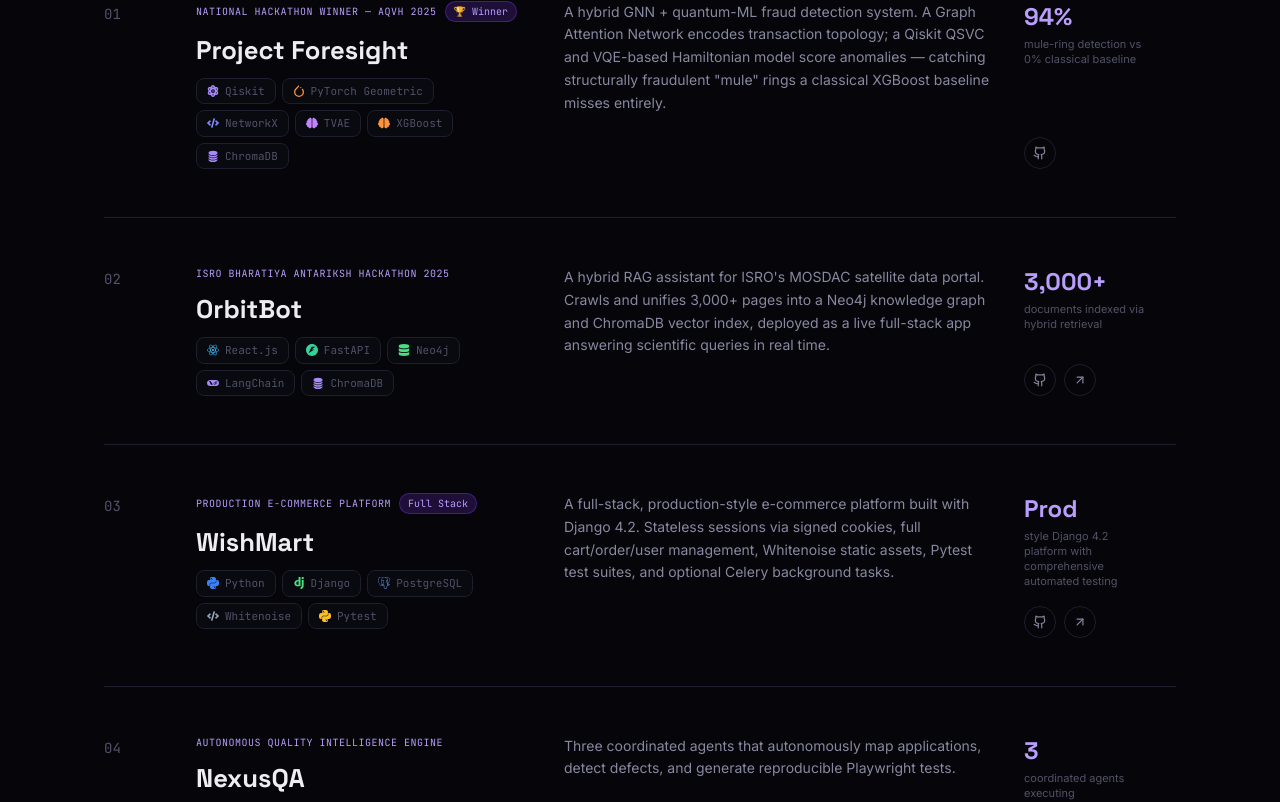
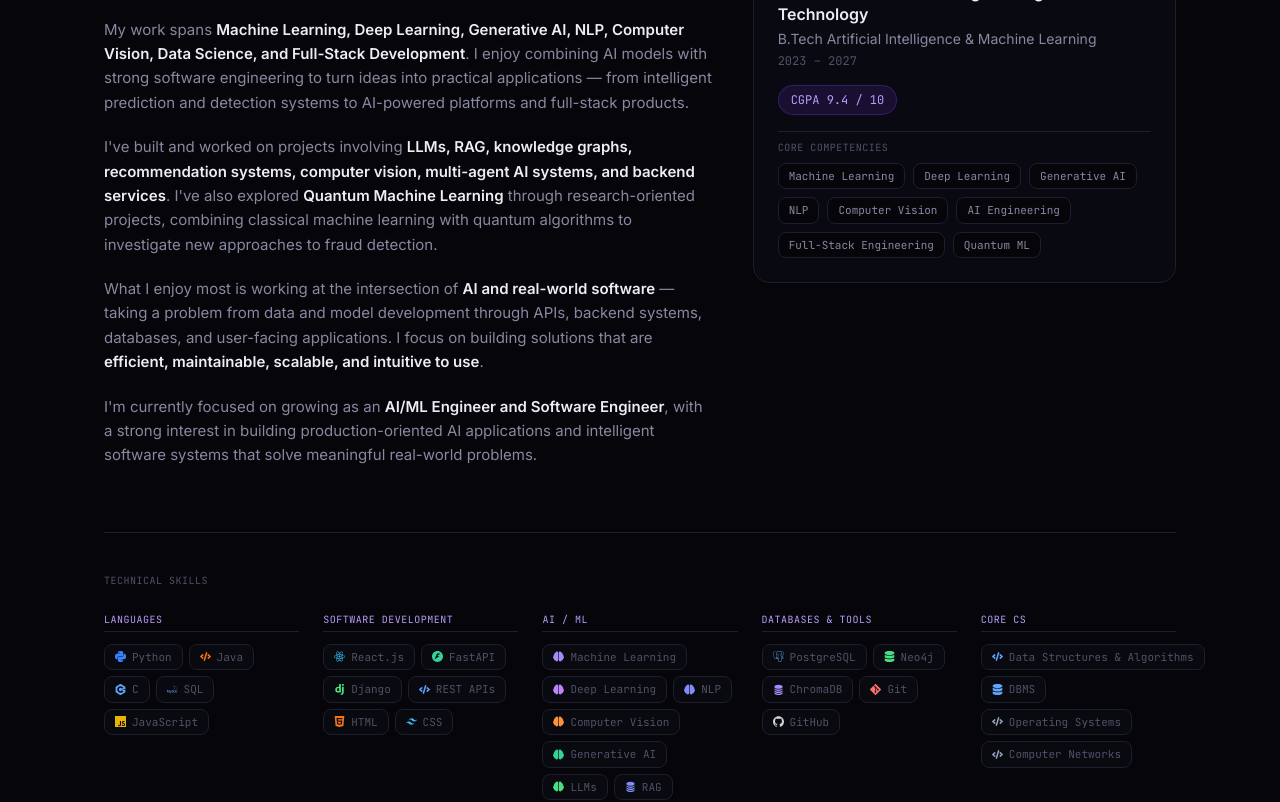
Before and after one commit to kundanareddy2830/kundana.in, a React (Vite) app: page / in a window 1280 px wide. Shown: the part 1220-2022 px from the top of the page. Built offline with nearby package versions, Linux system fonts and the light colour scheme.

Commit message:
layout: align about section columns and reorder sections layout

```diff
--- a/src/App.jsx
+++ b/src/App.jsx
@@ -22,8 +22,8 @@
       <Nav />
       <main className="relative" style={{ zIndex: 1 }}>
         <Hero />
+        <About />
         <Projects />
-        <About />
         <Experience />
         <Contact />
       </main>
--- a/src/components/About.jsx
+++ b/src/components/About.jsx
@@ -48,12 +48,12 @@
           </h2>
         </motion.div>
 
-        {/* Main grid */}
-        <div className="grid md:grid-cols-12 gap-12 items-start">
+        {/* Top Segment: Bio + Education (Balanced Columns) */}
+        <div className="grid md:grid-cols-12 gap-10 items-start mb-16">
 
-          {/* Left Column: Story-driven bio paragraphs */}
+          {/* Left Column: Bio Paragraphs */}
           <motion.div
-            className="md:col-span-7 space-y-6"
+            className="md:col-span-7 space-y-5"
             initial="hidden" whileInView="show"
             viewport={{ once: true, margin: '-80px' }} variants={fadeUp}
           >
@@ -74,13 +74,12 @@
             </p>
           </motion.div>
 
-          {/* Right Column: Education + Competencies + Skills (Perfect height balance) */}
+          {/* Right Column: Education & Competencies Card */}
           <motion.div
-            className="md:col-span-5 space-y-6 md:sticky md:top-24"
+            className="md:col-span-5"
             initial="hidden" whileInView="show"
             viewport={{ once: true, margin: '-80px' }} variants={fadeUp}
           >
-            {/* Education & Competencies Card */}
             <div className="p-6 rounded-2xl border border-line bg-surface/70 backdrop-blur-sm space-y-4">
               <p className="font-mono text-[10px] text-faint uppercase tracking-wider">Education</p>
 
@@ -116,20 +115,31 @@
                 </div>
               </div>
             </div>
+          </motion.div>
 
-            {/* Technical Skills Groups */}
-            <div className="p-6 rounded-2xl border border-line bg-surface/70 backdrop-blur-sm space-y-5">
+        </div>
+
+        {/* Separator line */}
+        <div className="w-full h-px bg-line my-10" />
+
+        {/* Bottom Segment: Full Width Technical Skills */}
+        <motion.div
+          initial="hidden" whileInView="show"
+          viewport={{ once: true, margin: '-80px' }} variants={fadeUp}
+          className="space-y-6"
+        >
           <p className="font-mono text-[10px] text-faint uppercase tracking-wider">Technical Skills</p>
-              <div className="space-y-4">
+          <div className="grid sm:grid-cols-2 md:grid-cols-5 gap-6">
             {skillGroups.map((g, gi) => (
               <motion.div
                 key={g.label}
                 initial="hidden" whileInView="show"
-                    viewport={{ once: true, margin: '-40px' }}
+                viewport={{ once: true }}
                 variants={stagger}
-                    transition={{ delayChildren: gi * 0.05 }}
+                transition={{ delayChildren: gi * 0.04 }}
+                className="space-y-3"
               >
-                    <p className="font-mono text-[9px] text-faint uppercase tracking-wider mb-2">{g.label}</p>
+                <p className="font-mono text-[10px] text-violet-soft uppercase tracking-wider border-b border-line pb-1">{g.label}</p>
                 <div className="flex flex-wrap gap-1.5">
                   {g.items.map(s => (
                     <motion.div key={s} variants={pill} className="shrink-0">
@@ -140,11 +150,8 @@
               </motion.div>
             ))}
           </div>
-            </div>
-
         </motion.div>
 
-        </div>
       </div>
     </section>
   )
--- a/src/components/Nav.jsx
+++ b/src/components/Nav.jsx
@@ -3,8 +3,8 @@
 import { Menu, X } from 'lucide-react'
 
 const links = [
+  { href: '#about',      label: 'About'      },
   { href: '#work',       label: 'Work'       },
-  { href: '#about',      label: 'About'      },
   { href: '#experience', label: 'Experience' },
   { href: '#contact',    label: 'Contact'    },
 ]
```
Also changed, not shown: public/hackathon_3.jpeg. Lines whose indentation alone changed are shown as unchanged.
